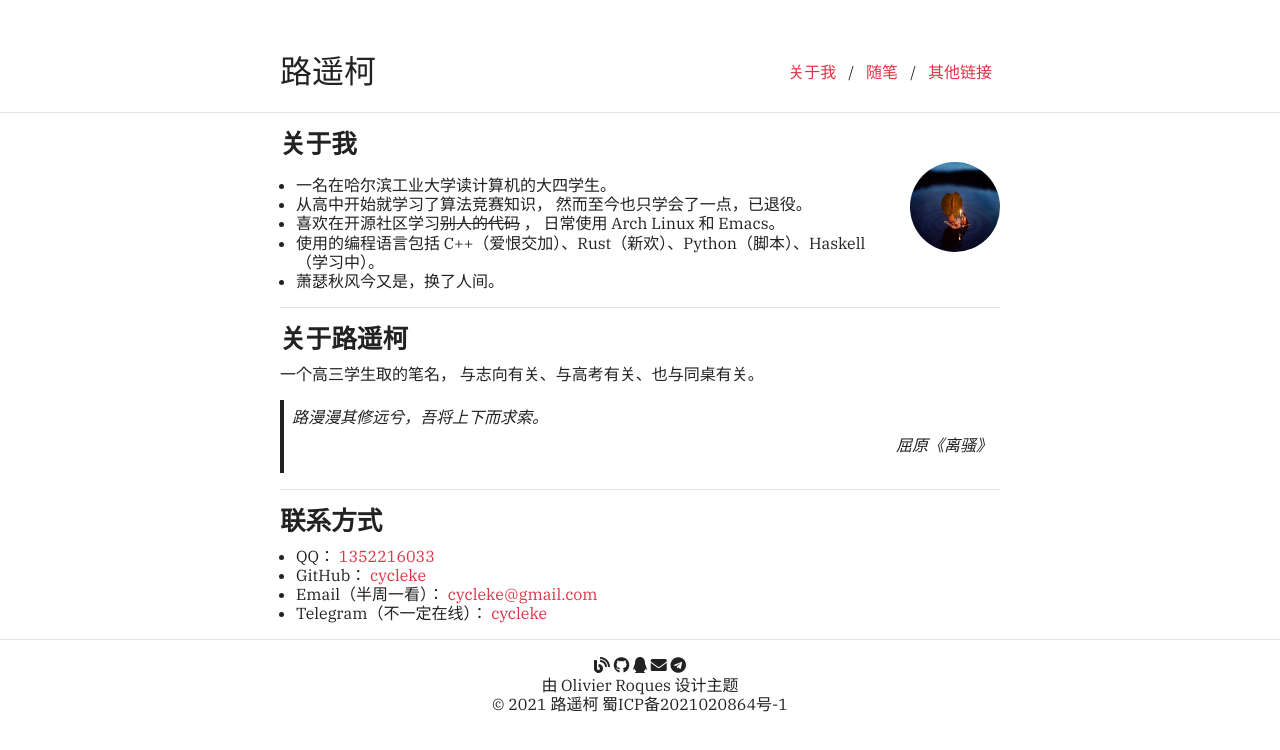
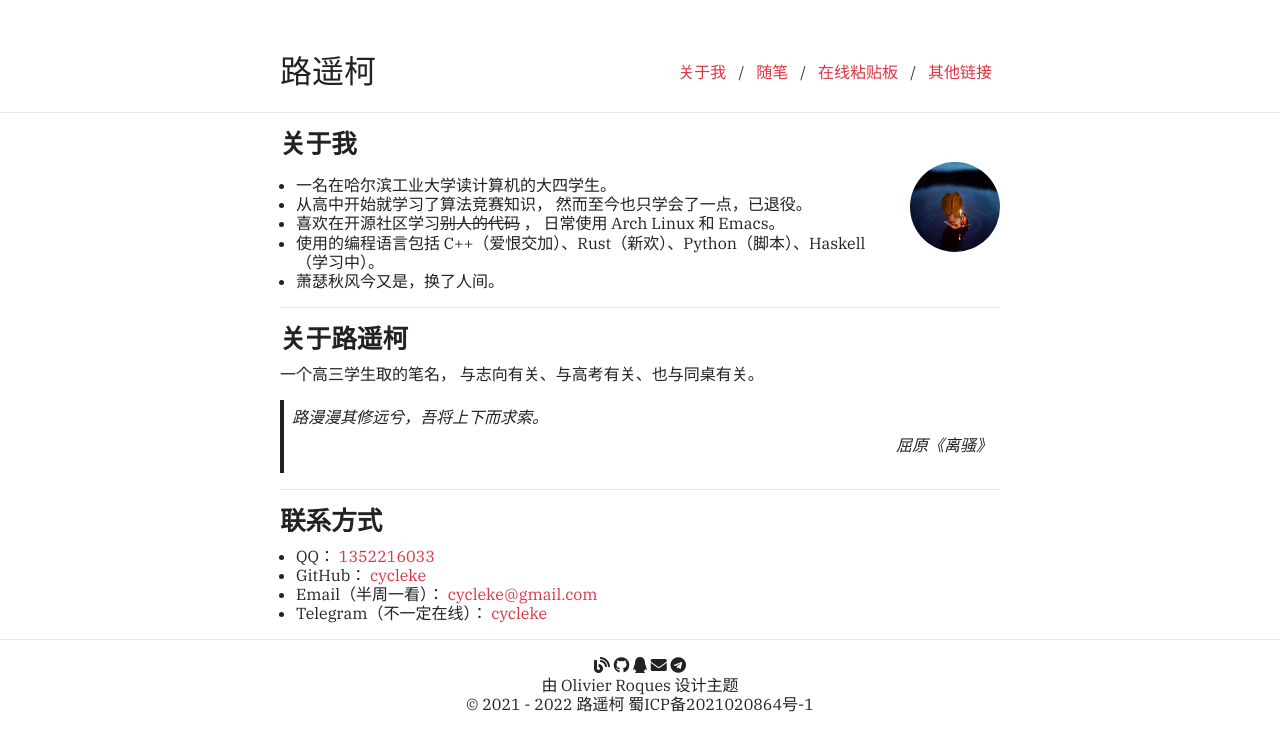
Before and after one commit to cycleke/aboutme, a plain HTML site: page public/index.html in a window 1280 px wide. Drawn offline with nearby package versions, Linux system fonts and the light colour scheme; a web font is replaced by a local one.

Commit message:
添加 pastebin 服务

```diff
--- a/public/index.html
+++ b/public/index.html
@@ -1,6 +1,6 @@
 <!DOCTYPE html>
 <html lang=""><head>
-	<meta name="generator" content="Hugo 0.87.0" />
+	<meta name="generator" content="Hugo 0.92.2" />
     <meta charset="utf-8">
     <meta name="viewport" content="width=device-width, initial-scale=1, shrink-to-fit=no">
 
@@ -43,6 +43,13 @@
 
                     <a class="nav-item nav-link" href="https://blog.cycleke.com/" title="随笔">
                         随笔
+                    </a>
+
+                        <span class="nav-item navbar-text mx-1">/</span>
+
+
+                    <a class="nav-item nav-link" href="https://paste.cycleke.com/" title="在线粘贴板">
+                        在线粘贴板
                     </a>
 
                         <span class="nav-item navbar-text mx-1">/</span>
@@ -116,7 +123,8 @@
   <div class="container text-center">
     <span class="copyright-year">
       &copy;
-      2021
+      2021 -
+      2022
       <span class="author">
         路遥柯
       </span>
```
Also changed, not shown: public/404.html (+9 -1 lines), public/about/index.html (+9 -1 lines), public/links/index.html (+9 -1 lines), 1 other file.
